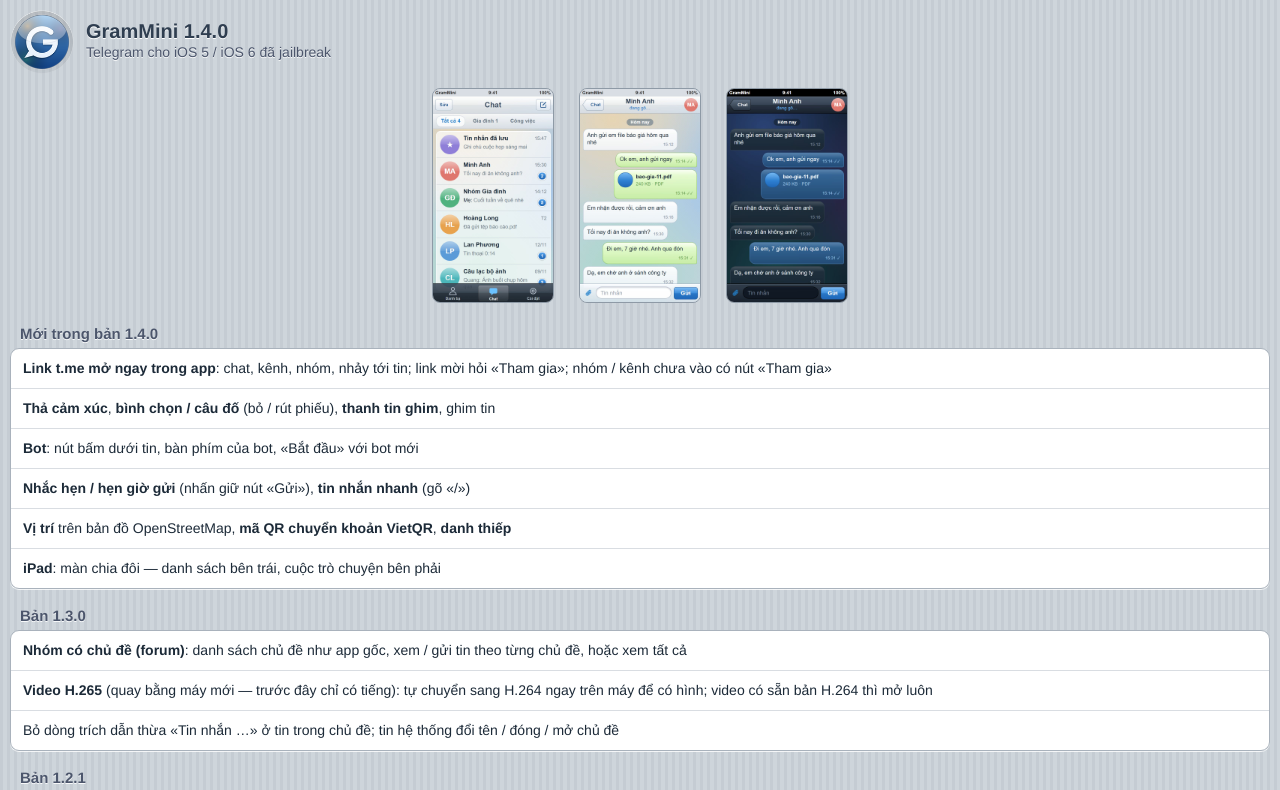
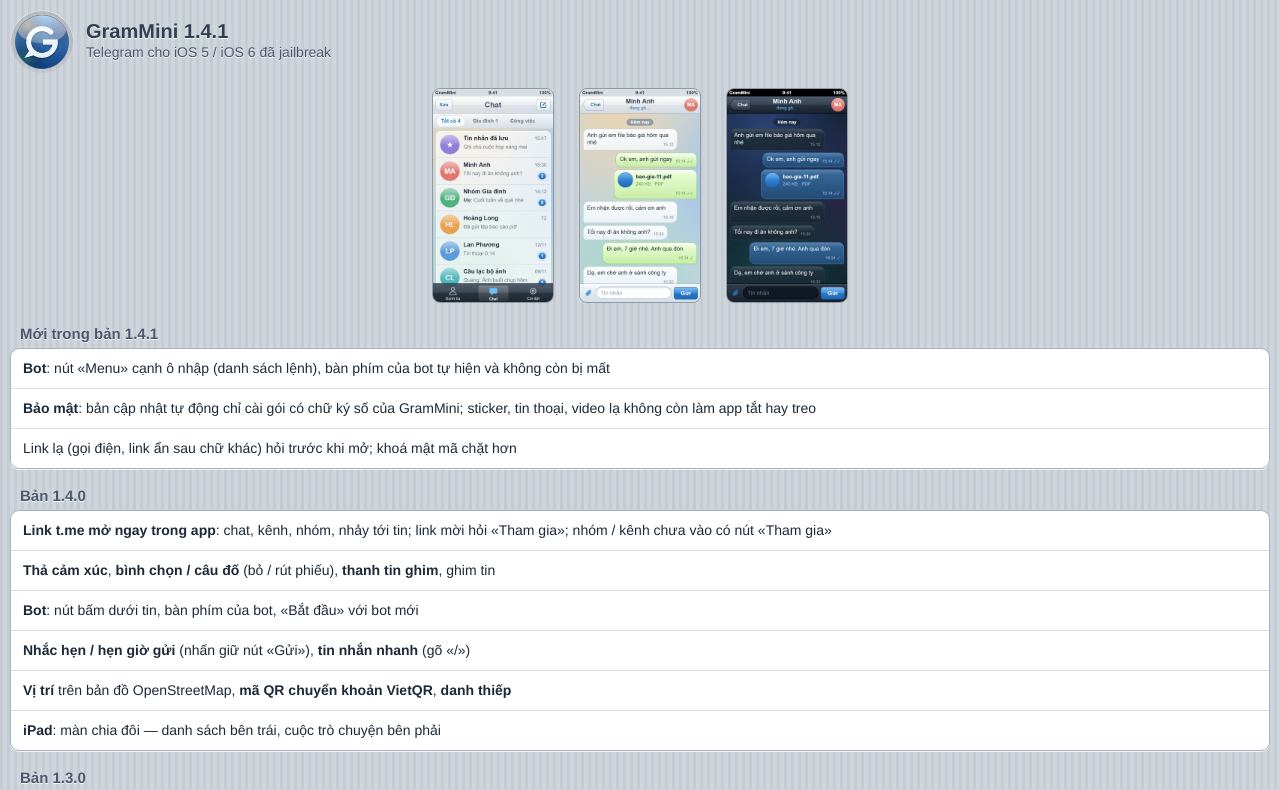
Before and after one commit to itovn/GramMini, a plain HTML site: page cydia/depiction.html in a window 1280 px wide. Shown: the top 790 px of the page. Drawn offline with Linux system fonts and the light colour scheme.

Commit message:
GramMini 1.4.1: nguồn Cydia (1.3.0 / 1.4.0 / 1.4.1), trang mô tả, trang giới thiệu
Co-Authored-By: Claude Opus 5.5 <noreply@anthropic.com>

```diff
--- a/cydia/depiction.html
+++ b/cydia/depiction.html
@@ -28,7 +28,7 @@ h2 { margin: 18px 10px 6px; font-size: 15px; color: #4c566c; text-shadow: 0 1px
 <body>
 <div class="head">
   <img src="CydiaIcon.png" alt="">
-  <b>GramMini 1.4.0</b>
+  <b>GramMini 1.4.1</b>
   <span>Telegram cho iOS 5 / iOS 6 đã jailbreak</span>
 </div>
 
@@ -36,7 +36,14 @@ h2 { margin: 18px 10px 6px; font-size: 15px; color: #4c566c; text-shadow: 0 1px
   <img src="../img/shot-list.jpg" alt=""><img src="../img/shot-chat.jpg" alt=""><img src="../img/shot-dark.jpg" alt="">
 </div>
 
-<h2>Mới trong bản 1.4.0</h2>
+<h2>Mới trong bản 1.4.1</h2>
+<div class="group">
+  <div class="row"><b>Bot</b>: nút «Menu» cạnh ô nhập (danh sách lệnh), bàn phím của bot tự hiện và không còn bị mất</div>
+  <div class="row"><b>Bảo mật</b>: bản cập nhật tự động chỉ cài gói có chữ ký số của GramMini; sticker, tin thoại, video lạ không còn làm app tắt hay treo</div>
+  <div class="row">Link lạ (gọi điện, link ẩn sau chữ khác) hỏi trước khi mở; khoá mật mã chặt hơn</div>
+</div>
+
+<h2>Bản 1.4.0</h2>
 <div class="group">
   <div class="row"><b>Link t.me mở ngay trong app</b>: chat, kênh, nhóm, nhảy tới tin; link mời hỏi «Tham gia»; nhóm / kênh chưa vào có nút «Tham gia»</div>
   <div class="row"><b>Thả cảm xúc</b>, <b>bình chọn / câu đố</b> (bỏ / rút phiếu), <b>thanh tin ghim</b>, ghim tin</div>
```
Also changed, not shown: index.html (+2 -2 lines), 6 other files.
